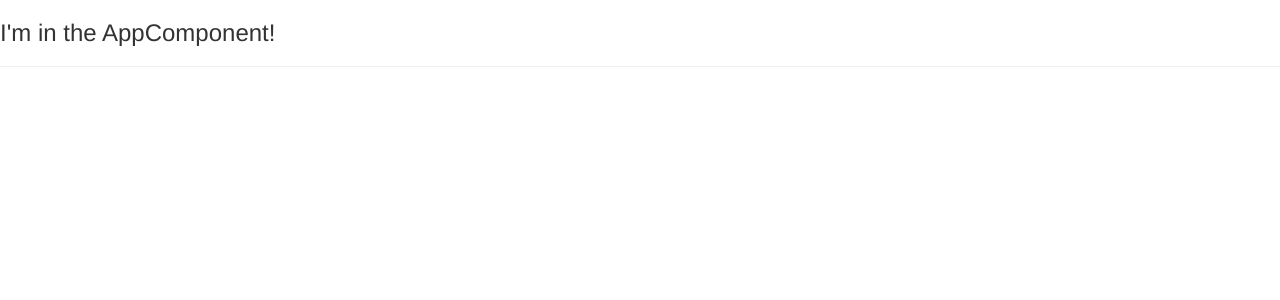
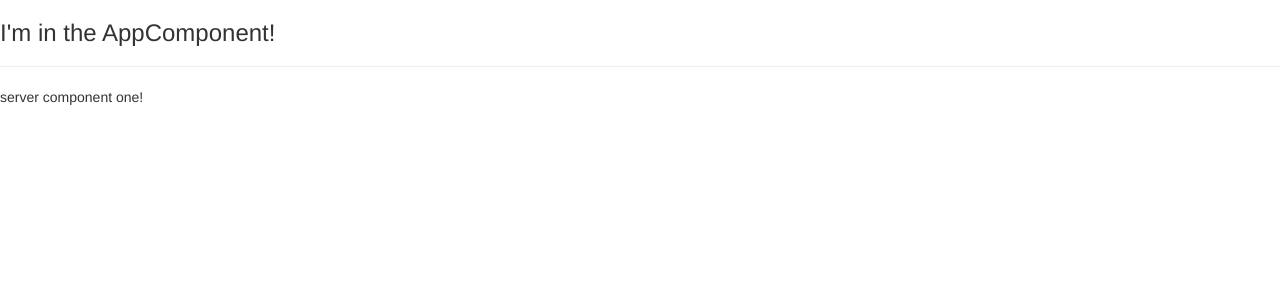
Before and after one commit to victor-schumann/angular-hub, an Angular app in the folder my-first-app/: page / in a window 1280 px wide. Shown: the top 300 px of the page. Built offline with nearby package versions, Linux system fonts and the light colour scheme.

Commit message:
Set up server1 & servers components

```diff
--- a/my-first-app/src/app/app.component.html
+++ b/my-first-app/src/app/app.component.html
@@ -1,2 +1,3 @@
 <h3>I'm in the AppComponent!</h3>
 <hr>
+<app-server1></app-server1>
--- a/my-first-app/src/app/app.module.ts
+++ b/my-first-app/src/app/app.module.ts
@@ -2,10 +2,14 @@ import { NgModule } from '@angular/core';
 import { BrowserModule } from '@angular/platform-browser';
 
 import { AppComponent } from './app.component';
+import { ServerComponentOne } from './server1/server1.component';
+import { ServersComponent } from './servers/servers.component';
 
 @NgModule({
   declarations: [
     AppComponent,
+    ServerComponentOne,
+    ServersComponent
   ],
   imports: [
     BrowserModule,
--- /dev/null
+++ b/my-first-app/src/app/server1/server1.component.html
@@ -0,0 +1 @@
+<p>server component one!</p>
--- /dev/null
+++ b/my-first-app/src/app/servers/servers.component.html
@@ -0,0 +1 @@
+<p>servers works!</p>
```
Also changed, not shown: my-first-app/src/app/server1/server1.component.ts (added, +10 -0 lines), my-first-app/src/app/servers/servers.component.ts (added, +10 -0 lines), my-first-app/src/app/servers/servers.component.css (added), 1 other file (tests, documents, lock files or other folders).
